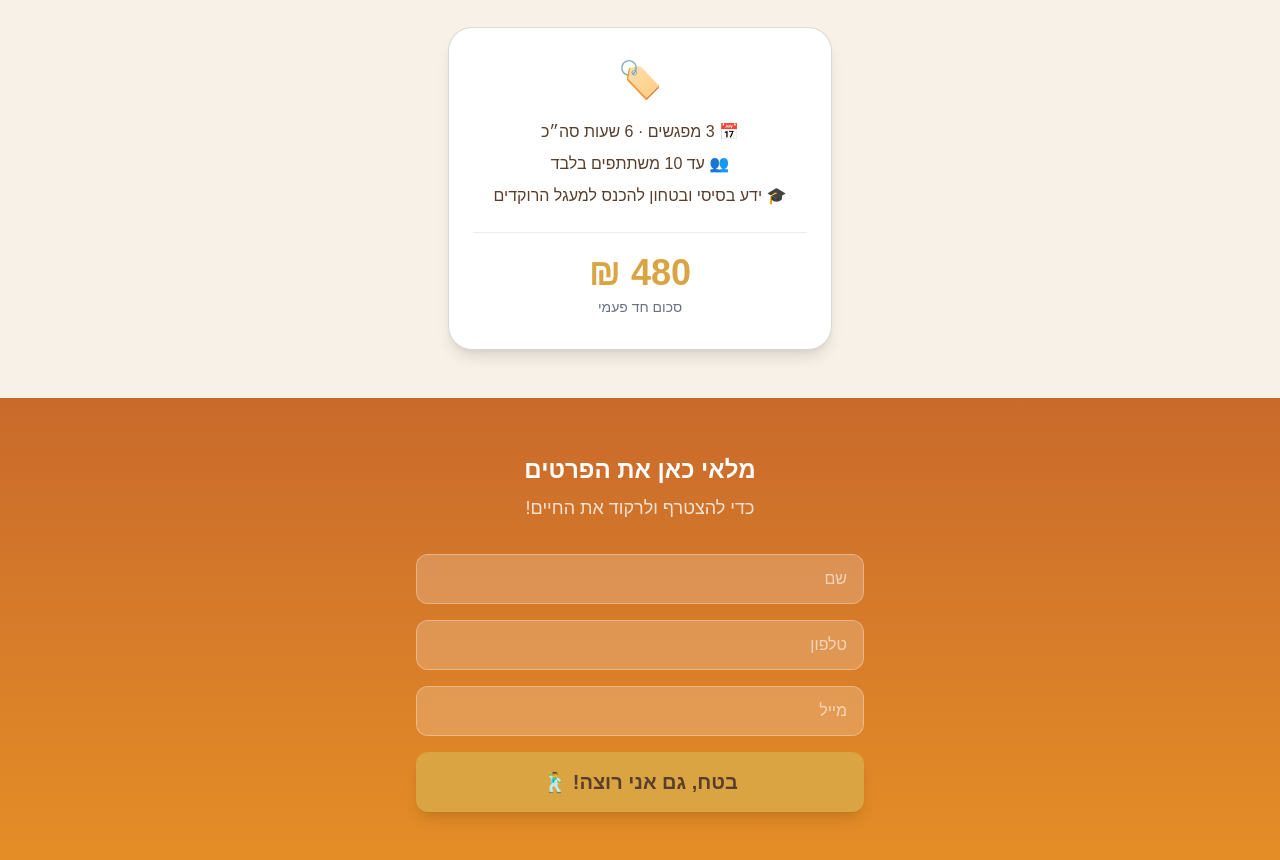
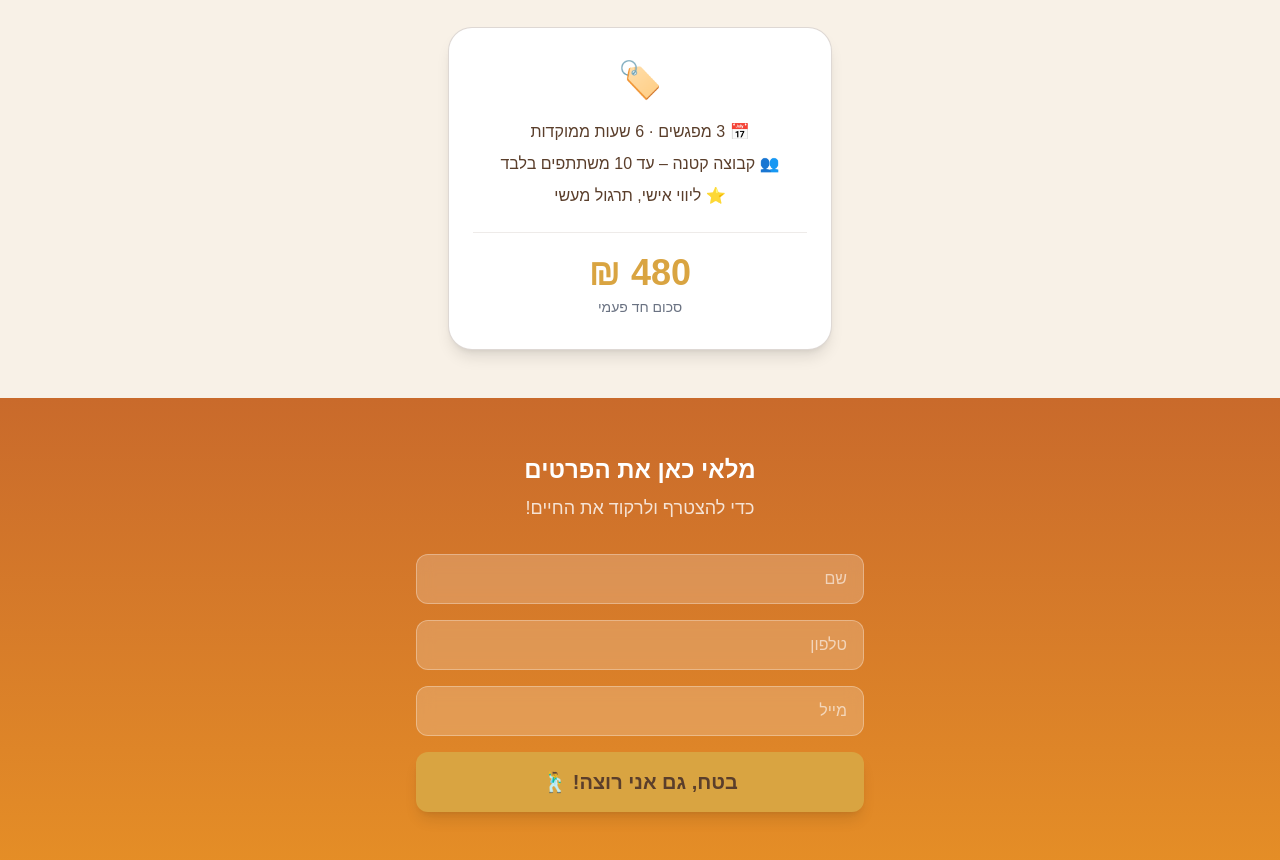
Before and after one commit to shl-udemy/dance-n, a Next.js app: page /workshop in a window 1280 px wide. Shown: the part 1800-2660 px from the top of the page. Built offline with nearby package versions, Linux system fonts and the light colour scheme.

Commit message:
update pricing section

```diff
--- a/app/workshop/page.tsx
+++ b/app/workshop/page.tsx
@@ -91,9 +91,9 @@ export default function WorkshopPage() {
         <div className="max-w-sm mx-auto bg-white rounded-3xl shadow-lg border border-[#5A3E2B]/20 px-6 py-8">
           <div className="text-4xl mb-5">🏷️</div>
           <div className="space-y-2 text-[#5A3E2B] text-base mb-6">
-            <p>📅 3 מפגשים · 6 שעות סה״כ</p>
-            <p>👥 עד 10 משתתפים בלבד</p>
-            <p>🎓 ידע בסיסי ובטחון להכנס למעגל הרוקדים</p>
+            <p>📅 3 מפגשים · 6 שעות ממוקדות</p>
+            <p>👥 קבוצה קטנה – עד 10 משתתפים בלבד</p>
+            <p>⭐ ליווי אישי, תרגול מעשי</p>
           </div>
           <div className="border-t border-[#5A3E2B]/10 pt-5">
             <p className="text-4xl font-extrabold text-[#D9A441]">480 ₪</p>
```
